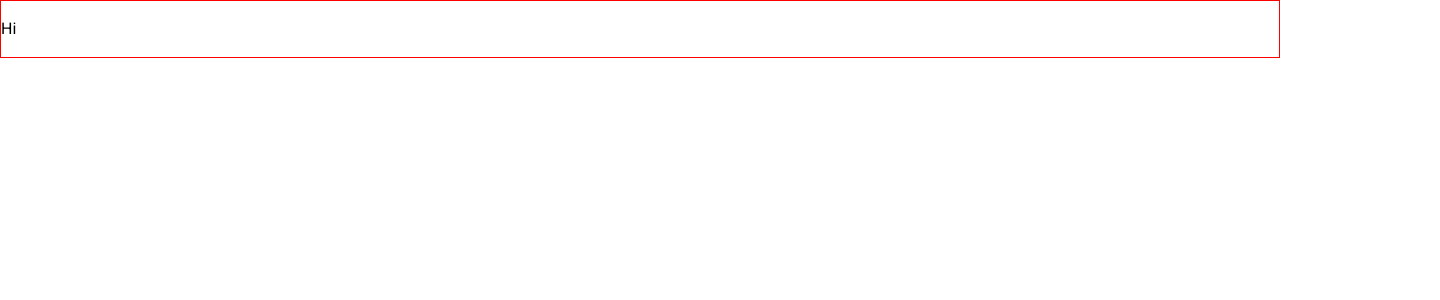
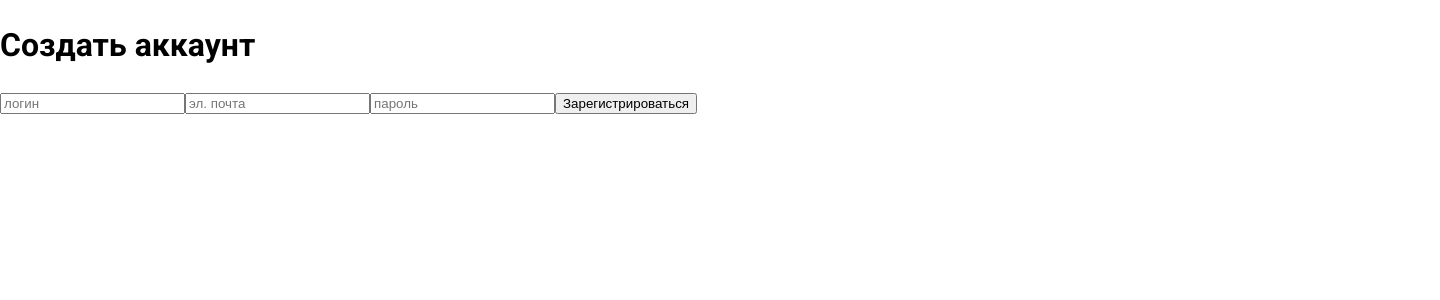
Before and after one commit to Maria1564/time-tracker, a React (Vite) app in the folder client/: page /reg in a window 1280 px wide. Shown: the top 300 px of the page, 1440 px wide, since content can reach past the window. Built offline with nearby package versions, Linux system fonts and the light colour scheme.

Commit message:
add: регистрация

```diff
--- a/client/src/App.tsx
+++ b/client/src/App.tsx
@@ -1,15 +1,19 @@
 
-import s from "./App.module.scss"
-
+import { Routes, Route } from "react-router-dom"
+import RegistrationPage from "./pages/RegistrationPage/RegistrationPage"
 
 
 const App = () => {
 
   return (
     <>
-    <div className={s.box}>
-      <p className={s.text}>Hi</p>
-    </div>
+      <Routes>
+        <Route path="/reg" element={<RegistrationPage/>}/>
+        {/* <Route path="/login" element={<FormReLogin/>}/>
+        <Route path="/" element={<Layout />}>
+
+        <Route/> */}
+      </Routes>
     </>
   )
 }
--- a/client/src/index.scss
+++ b/client/src/index.scss
@@ -33,3 +33,8 @@ a {
     color: var(--color-primary);
   }
 }
+
+.container {
+  width: 1440px;
+  margin: 0 auto;
+}
--- /dev/null
+++ b/client/src/pages/RegistrationPage/RegistrationPage.tsx
@@ -0,0 +1,58 @@
+import { FC, FormEvent, useEffect } from 'react'
+import { registerUser } from '../../store/slices/userSlice'
+import { useAppDispatch, useAppSelector } from '../../hooks/hooksStore'
+import { useNavigate } from 'react-router-dom'
+
+const RegistrationPage:FC = () => {
+    const dispatch = useAppDispatch()
+    const error = useAppSelector(state => state.user.error)
+    const infoUser = useAppSelector(state => state.user.infoUser)
+    const navigate = useNavigate()
+
+
+    useEffect(()=>{
+        if (!error && infoUser) {
+            navigate('/login', { replace: true });
+        }
+        if(error){
+            alert(error)
+        }
+
+
+    }, [error, infoUser, navigate])
+
+    const registerNewUser = (e:FormEvent<HTMLFormElement>): void => {
+        e.preventDefault()
+        const dataForm = new FormData(e.currentTarget)
+
+        if((dataForm.get("login") as string).trim() == "" ||  (dataForm.get("password") as string).trim() == ""){
+            alert("Корректно заполните поля")
+            return
+        }
+        const newUser = {
+            login: (dataForm.get("login") as string).trim(),
+            email:  (dataForm.get("email") as string).trim(),
+            password: (dataForm.get("password") as string).trim()
+        }
+
+        dispatch(registerUser(newUser))
+    }
+
+  return (
+    <div className="reg_pg">
+        <div className="container">
+            <div className="wrapper">
+                <h1 className='title'>Создать аккаунт</h1>
+                <form action="" onSubmit={(e)=> registerNewUser(e)}>
+                    <input type="text" name="login" id="login" placeholder='логин' required minLength={3} maxLength={20}/>
+                    <input type="email" name="email" id="email" placeholder='эл. почта' required />
+                    <input type="password" name="password" id="password" placeholder='пароль' required minLength={5}/>
+                    <button>Зарегистрироваться</button>
+                </form>
+            </div>
+        </div>
+    </div>
+  )
+}
+
+export default RegistrationPage
--- a/client/src/store/slices/userSlice.ts
+++ b/client/src/store/slices/userSlice.ts
@@ -82,6 +82,9 @@ export const userSlice = createSlice({
             .addCase(registerUser.pending,  (state)=>{
                 state.error = null
             })
+            .addCase(registerUser.fulfilled, (state, action)=> {
+                state.infoUser = action.payload
+            })
             .addCase(getInfoUser.pending,  (state)=>{
                 state.error = null
             })
```
